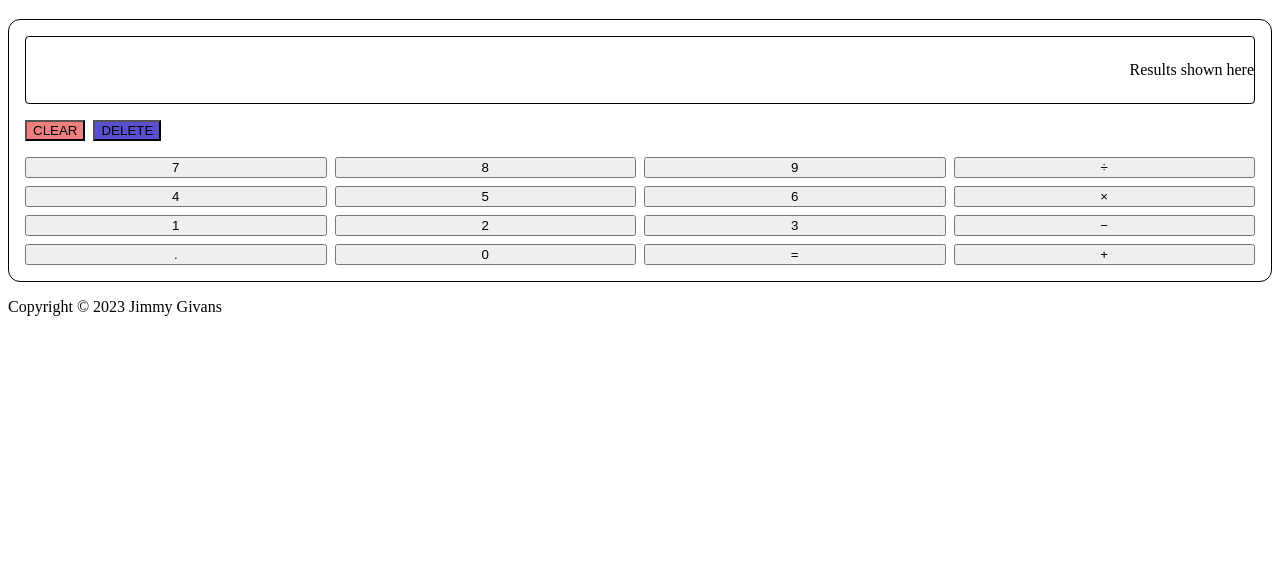
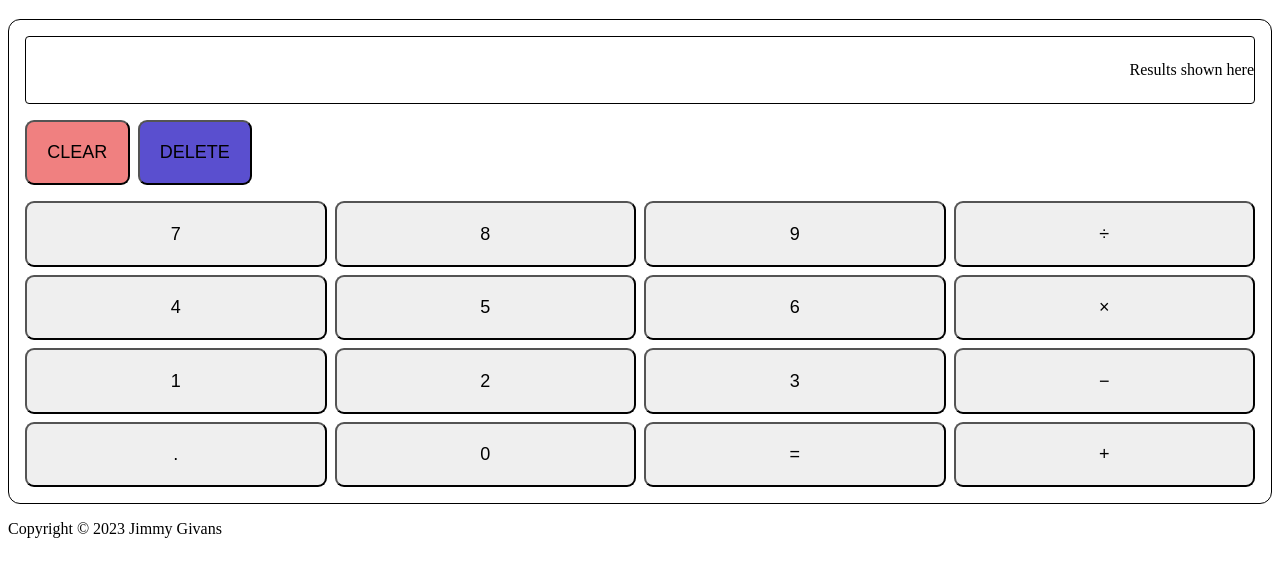
Before and after one commit to Ja-Uyoma/Calculator, a plain HTML site: page index.html in a window 1280 px wide. Shown: the part 61-638 px from the top of the page. Drawn offline with Linux system fonts and the light colour scheme.

Commit message:
Style the buttons
- Add a font size of 1.125rem
- Add a padding of 1.125em by 1.125em
- Add a border radius of 0.5em

```diff
--- a/styles/index.css
+++ b/styles/index.css
@@ -53,3 +53,9 @@ div.grid {
     grid-template-rows: 1fr 1fr 1fr 1fr;
     gap: .5em;
 }
+
+button {
+    font-size: 1.125rem;
+    padding: 1.125em 1.125em;
+    border-radius: .5em;
+}
```
